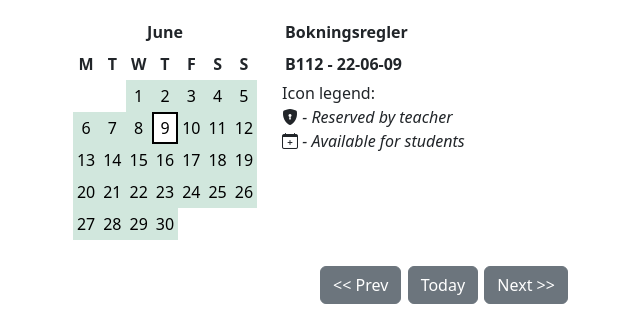
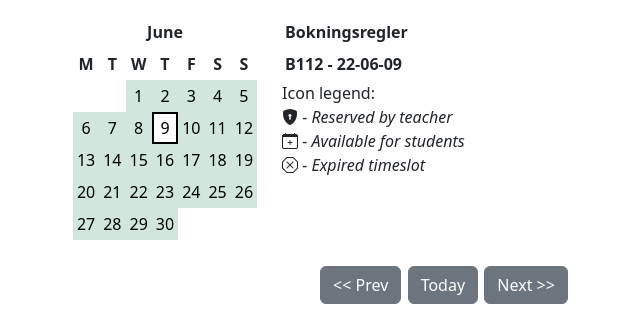
Before and after one commit to Telsak/podbooking, a Flask app: page /show/B112/22-06-09 in a window 1280 px wide. Shown: the part 56-377 px from the top of the page, without its empty margins (196-836 px from the left). Run offline with Flask 2, Linux system fonts and the light colour scheme; data comes from the database, SQL or seed files in the repository; some libraries are stand-ins or nearby versions.

Commit message:
Icon updates

```diff
--- a/getapod.py
+++ b/getapod.py
@@ -214,7 +214,7 @@ def get_bookings(roomdata, epoch):
                         else:
                             booking_data[hour][pod] = f'<td {tds} {tdcl} table-warning">{user_link}</td>'
                     else:
-                        booking_data[hour][pod] = f'<td {tds} {tdcl} table-danger"><i class="bi bi-shield-lock-fill"></i></td>'
+                        booking_data[hour][pod] = f'<td {tds} {tdcl} table-danger"><i class="bi bi-shield-lock"></i></td>'
                 else:
                     if current_user.is_authenticated:
                         if check_book_epoch(mod_epoch, 45) and current_user.username == data[0].name1:
@@ -234,7 +234,7 @@ def get_bookings(roomdata, epoch):
                     if check_book_epoch(mod_epoch, GRACE_MINUTES):
                         booking_data[hour][pod] = f'<td {tds} {tdcl} table-success">{book_icon}</td>'
                     else:
-                        booking_data[hour][pod] = f'<td {tds} {tdcl} table-success"></td>'
+                        booking_data[hour][pod] = f'<td {tds} {tdcl} table-success"><i class="bi bi-x-octagon"></i></td>'
     return booking_data, bookflag
 
 def set_booking(roomdata, epoch, pod, form):
--- a/templates/show.html
+++ b/templates/show.html
@@ -30,7 +30,8 @@
                     <td>Icon legend:
                     <ul class="list-inline">
                         <li class="list-inline-item"><i class="bi bi-shield-lock-fill"> - Reserved by teacher</i></li><br>
-                        <li class="list-inline-item"><i class="bi bi-calendar-plus"> - Available for students</i></li>
+                        <li class="list-inline-item"><i class="bi bi-calendar-plus"> - Available for students</i></li><br>
+                        <li class="list-inline-item"><i class="bi bi-x-octagon"> - Expired timeslot</i></li>
                     </ul></td>
                 </tr>
             </table>
```
